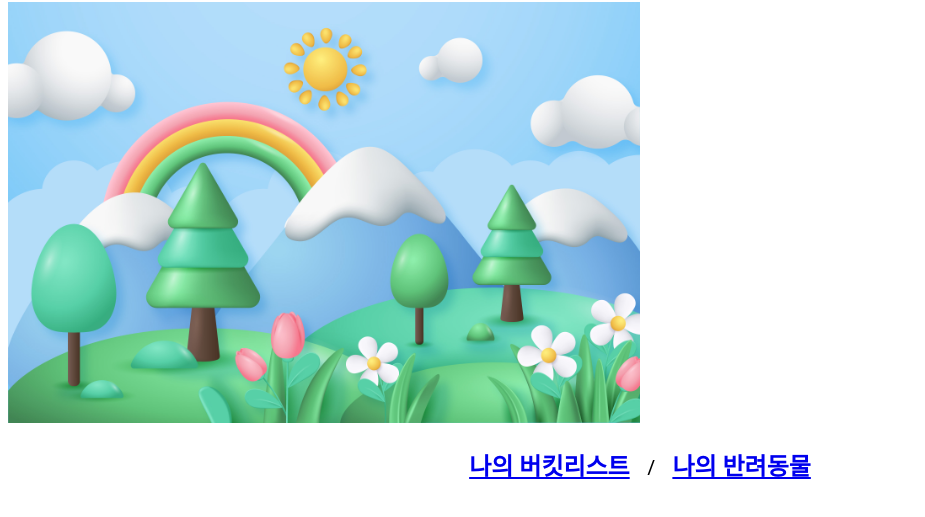
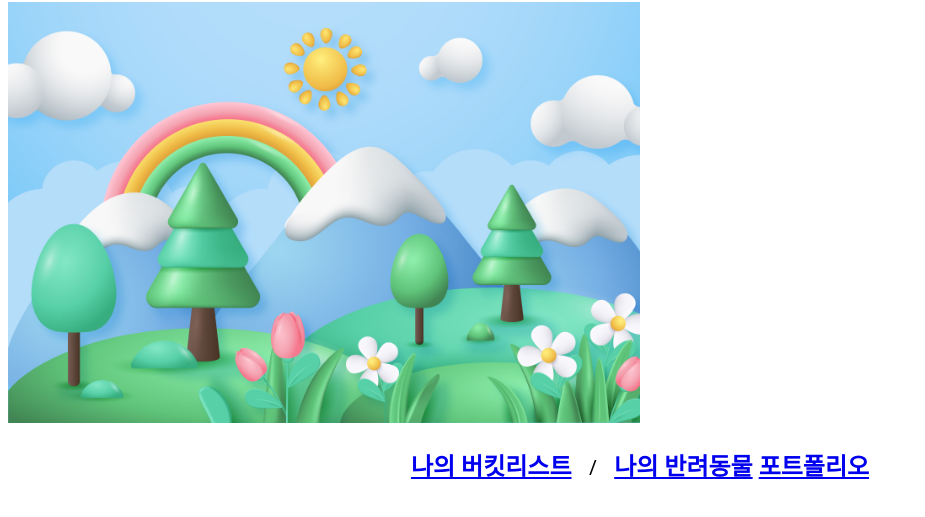
Before and after one commit to ohjmi/ohjmi.github.io, a plain HTML site: page index.html in a window 1280 px wide. Shown: the part 87-604 px from the top of the page, without its empty margins (0-925 px from the left). Drawn offline with Linux system fonts and the light colour scheme.

Commit message:
- nav메뉴 추가

```diff
--- a/index.html
+++ b/index.html
@@ -15,6 +15,7 @@
             <h2>
                 <a href="/liily_homepage/bucketlist.html">나의 버킷리스트</a> &nbsp;&nbsp;/&nbsp;&nbsp;
                 <a href="/liily_homepage/pet.html"> 나의 반려동물</a>
+                <a href="/liily_homepage/pet.html"> 포트폴리오</a>
             </h2>
         </div>
     </div>
```
